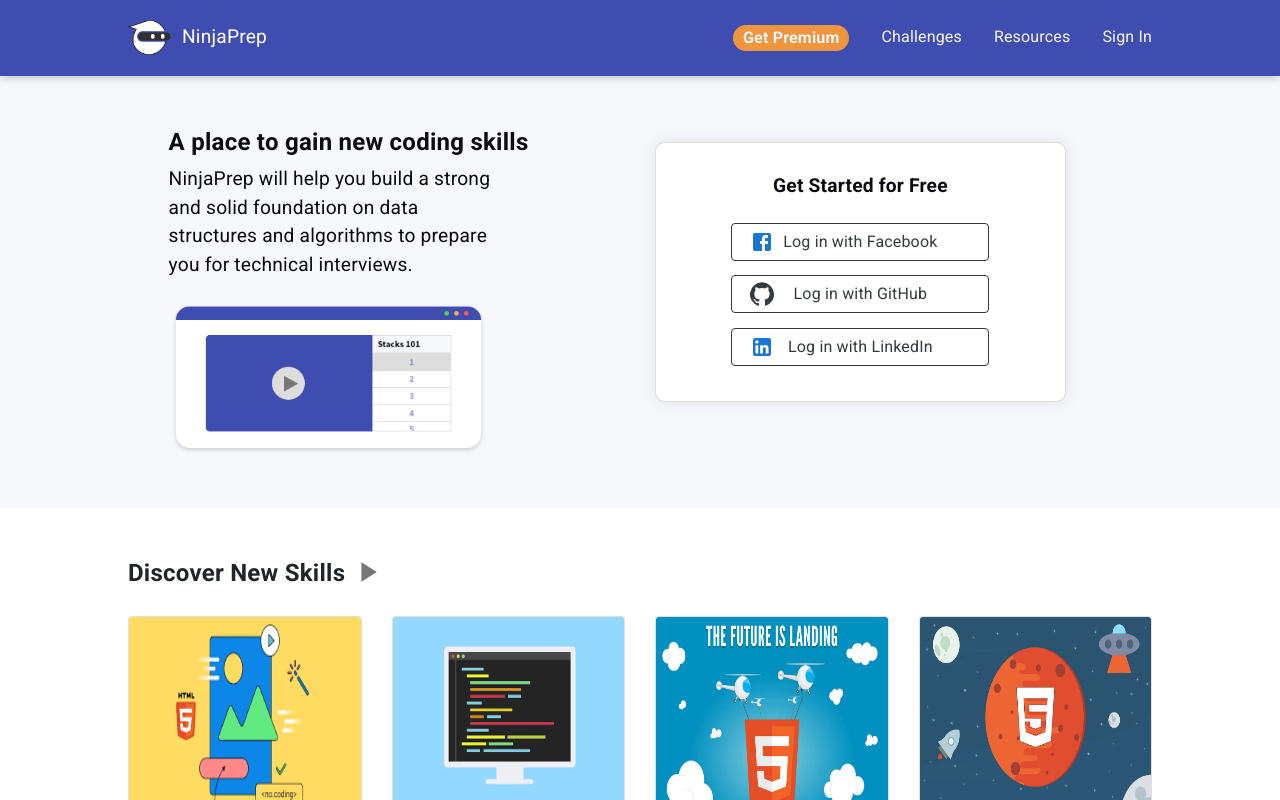
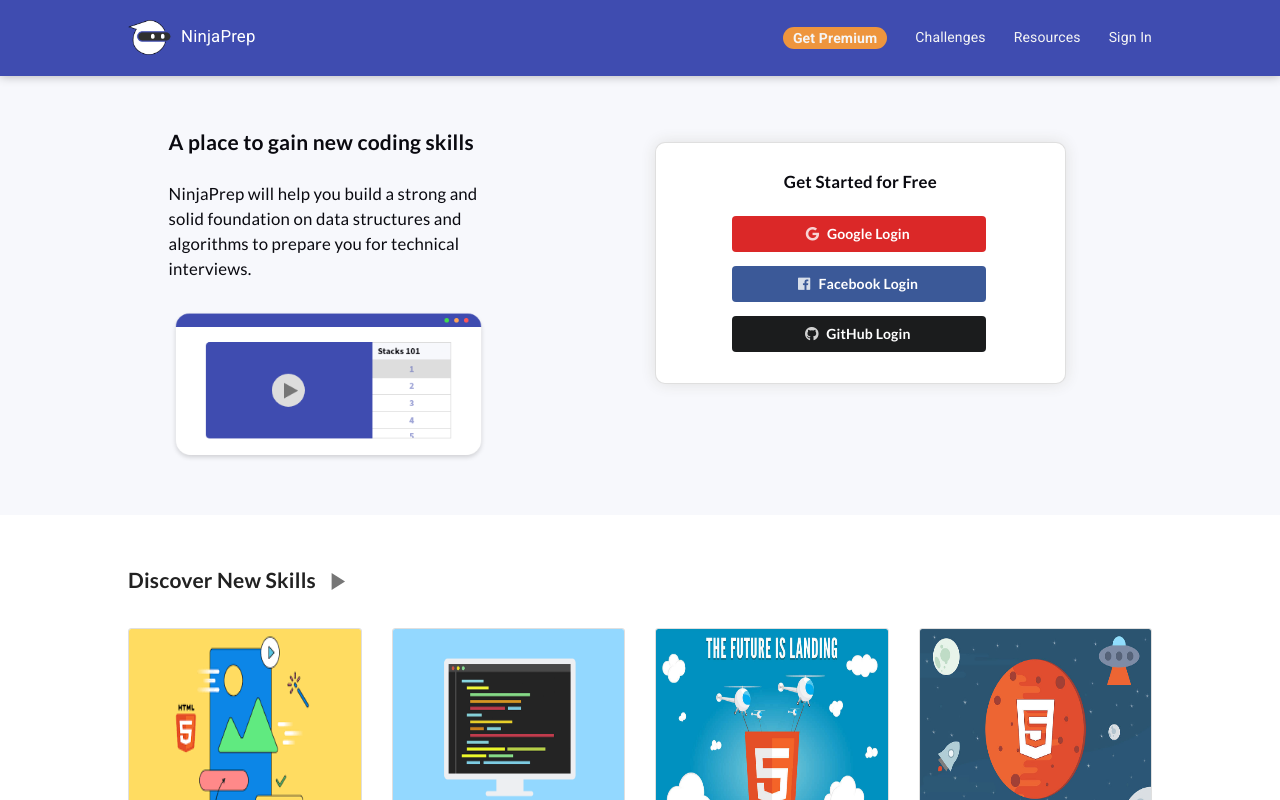
Before and after one commit to enthusiastdev121/ninja-prep, a React (Create React App) app in the folder client/: page / in a window 1280 px wide. Shown: the top 800 px of the page. Built offline with nearby package versions, Linux system fonts and the light colour scheme.

Commit message:
Updating Login Oauth

```diff
--- a/client/public/index.html
+++ b/client/public/index.html
@@ -5,15 +5,31 @@
 		<meta http-equiv="X-UA-Compatible" content="ie=edge" />
 
 		<!--Bootstrap-->
-		<link rel="stylesheet" href="https://maxcdn.bootstrapcdn.com/bootstrap/4.0.0/css/bootstrap.min.css" integrity="sha384-Gn5384xqQ1aoWXA+058RXPxPg6fy4IWvTNh0E263XmFcJlSAwiGgFAW/dAiS6JXm" crossorigin="anonymous">
+		<link
+			rel="stylesheet"
+			href="https://maxcdn.bootstrapcdn.com/bootstrap/4.0.0/css/bootstrap.min.css"
+			integrity="sha384-Gn5384xqQ1aoWXA+058RXPxPg6fy4IWvTNh0E263XmFcJlSAwiGgFAW/dAiS6JXm"
+			crossorigin="anonymous"
+		/>
 
 		<!--Material UI Icons-->
-		<link rel="stylesheet" href="https://fonts.googleapis.com/icon?family=Material+Icons" />
+		<link
+			rel="stylesheet"
+			href="https://fonts.googleapis.com/icon?family=Material+Icons"
+		/>
 
 		<!--Font Family-->
-		<link href="https://fonts.googleapis.com/css2?family=Roboto:wght@400;700&family=Source+Sans+Pro:wght@400;700&display=swap" rel="stylesheet">
-
-		<title>NinjaPrep - Your Go-To Online Programming Learning Environment</title>
+		<link
+			href="https://fonts.googleapis.com/css2?family=Roboto:wght@400;700&family=Source+Sans+Pro:wght@400;700&display=swap"
+			rel="stylesheet"
+		/>
+		<link
+			rel="stylesheet"
+			href="https://cdnjs.cloudflare.com/ajax/libs/semantic-ui/2.4.1/semantic.min.css"
+		/>
+		<title>
+			NinjaPrep - Your Go-To Online Programming Learning Environment
+		</title>
 	</head>
 
 	<body>
--- a/client/src/components/Header.jsx
+++ b/client/src/components/Header.jsx
@@ -4,51 +4,61 @@ import {
 	headerTitle,
 	headerDescription,
 } from '../stringVariables/HomeStringVariables'
-import FacebookIcon from '@material-ui/icons/Facebook'
-import GitHubIcon from '@material-ui/icons/GitHub'
-import LinkedInIcon from '@material-ui/icons/LinkedIn'
+
+const SocialMediaButtons = (cssClass) => {
+	return (
+		<>
+			<div className="d-flex justify-content-center">
+				<a
+					className={cssClass + ' fluid ui mb-3 red google button'}
+					href="/auth/google"
+				>
+					<i className="google icon"></i>
+					Google Login
+				</a>
+			</div>
+			<div className="d-flex justify-content-center">
+				<a
+					className={cssClass + ' fluid ui mb-3 facebook button'}
+					href="/auth/github"
+				>
+					<i className="facebook icon"></i>
+					Facebook Login
+				</a>
+			</div>
+			<div className="d-flex justify-content-center">
+				<a
+					className={cssClass + ' fluid ui mb-3 black button'}
+					href="/auth/github"
+				>
+					<i className="github icon"></i>
+					GitHub Login
+				</a>
+			</div>
+		</>
+	)
+}
 
 const Header = (props) => {
 	return (
 		<div className="header-container">
 			<div className="container">
 				<div className="row">
-					<div className="col-sm">
+					<div className="col-lg">
 						<h1 className="bold"> {headerTitle} </h1>
 						<h2 className="header-description"> {headerDescription} </h2>
 						<img className="header-img" src="./images/coursePreview.png" />
 					</div>
-					<div className="col-sm">
+					<div className="col-lg">
 						<div className="card sign-in-form">
 							<div className="card-body">
 								<h2 className="bold sign-in-title">Get Started for Free</h2>
-								<button
-									type="button"
-									className="btn btn-outline-dark login-btn"
-								>
-									<FacebookIcon
-										className="login-icon"
-										style={{ color: '#1976d2' }}
-									/>
-									<p>Log in with Facebook</p>
-								</button>
-								<button
-									type="button"
-									className="btn btn-outline-dark login-btn"
-								>
-									<GitHubIcon className="login-icon" />
-									<p>Log in with GitHub</p>
-								</button>
-								<button
-									type="button"
-									className="btn btn-outline-dark login-btn"
-								>
-									<LinkedInIcon
-										className="login-icon"
-										style={{ color: '#1976d2' }}
-									/>
-									<p>Log in with LinkedIn</p>
-								</button>
+								<div className="card-body py-0">
+									{/* Show smaller buttons for large screens */}
+									{SocialMediaButtons('w-75 d-none d-lg-block')}
+									{/* Show full buttons for small screens */}
+									{SocialMediaButtons('d-lg-none')}
+								</div>
 							</div>
 						</div>
 					</div>
```
